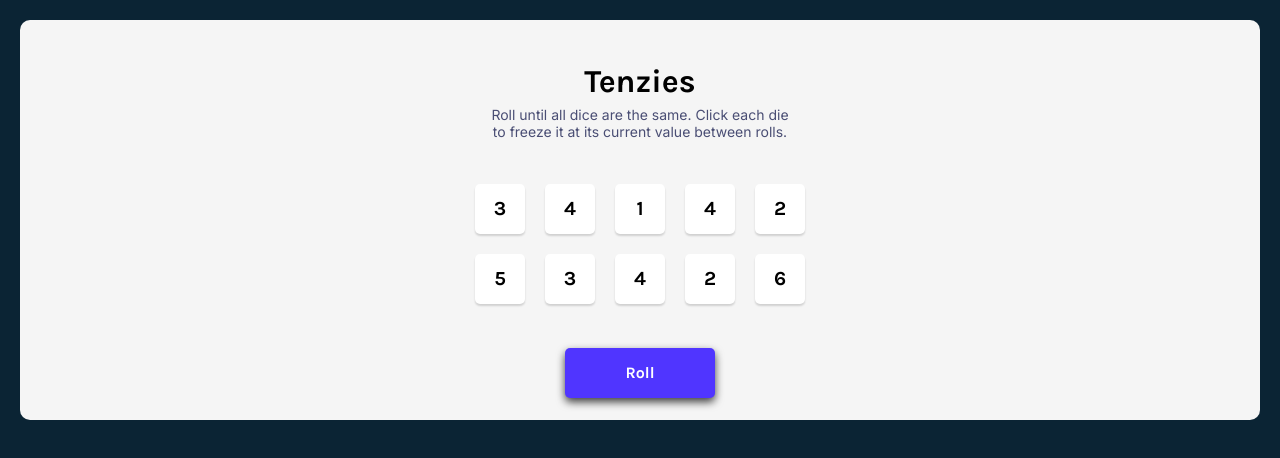
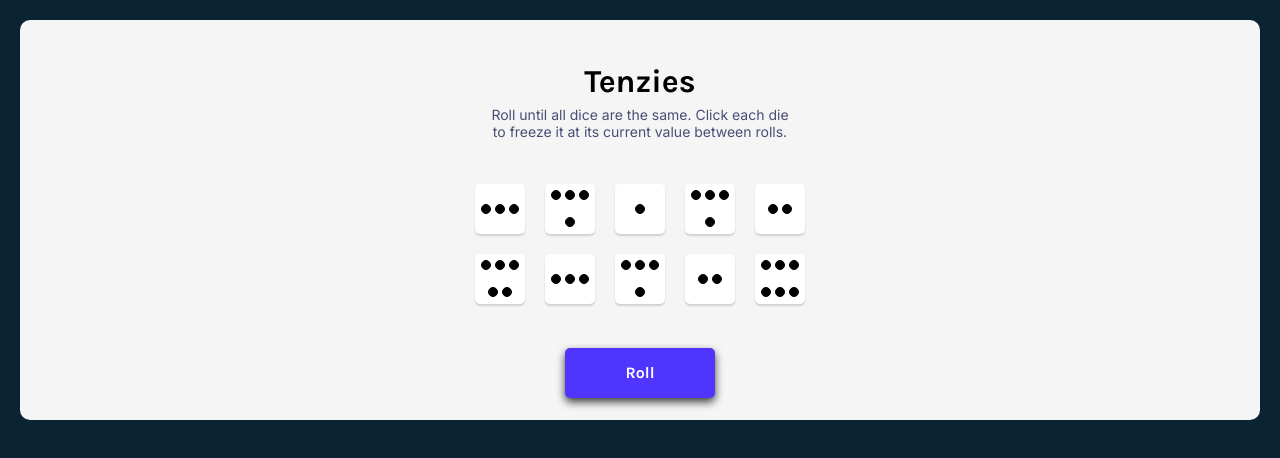
Before and after one commit to nahomabraham/Tenzies, a React (Vite) app: page / in a window 1280 px wide. Shown: the top 458 px of the page. Built offline with nearby package versions, Linux system fonts and the light colour scheme.

Commit message:
Change the dice numbers to dots

```diff
--- a/src/Die.jsx
+++ b/src/Die.jsx
@@ -1,12 +1,22 @@
 import React from "react";
 
 export default function Die(props){
+
+    function dotElements(){
+        let dots = []
+        for(let i = 0; i < props.value; i++){
+            dots.push(<div className="die-dots"></div>)
+        }
+        return dots
+    }
+
+
     const styles = {
         backgroundColor: props.isHeld ? "#59E391" : "white"
     }
     return (
         <div className="dice" style={styles} onClick={props.holdDice}>
-            {props.value}
+            {dotElements()}
         </div>
     )
 }
--- a/src/index.css
+++ b/src/index.css
@@ -45,6 +45,16 @@ main {
   border-radius: 5px;
   box-shadow: 0px 2px 2px rgba(0, 0, 0, 0.15);
   cursor: pointer;
+  flex-wrap: wrap;
+  gap: 4px;
+}
+
+.die-dots{
+  background-color: black;
+  border: 1px solid;
+  width: 8px;
+  height: 8px;
+  border-radius: 5px;
 }
 
 .roll-button {
```
